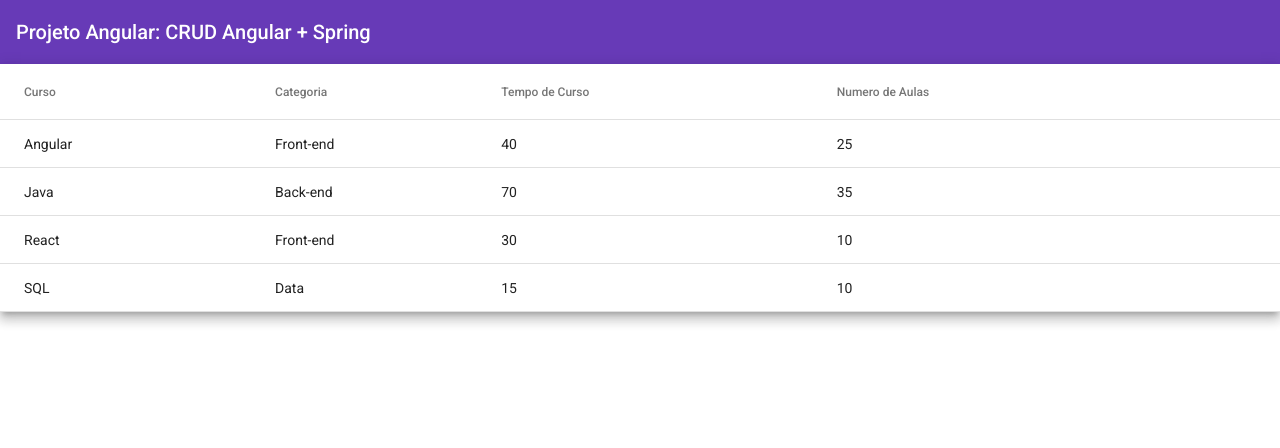
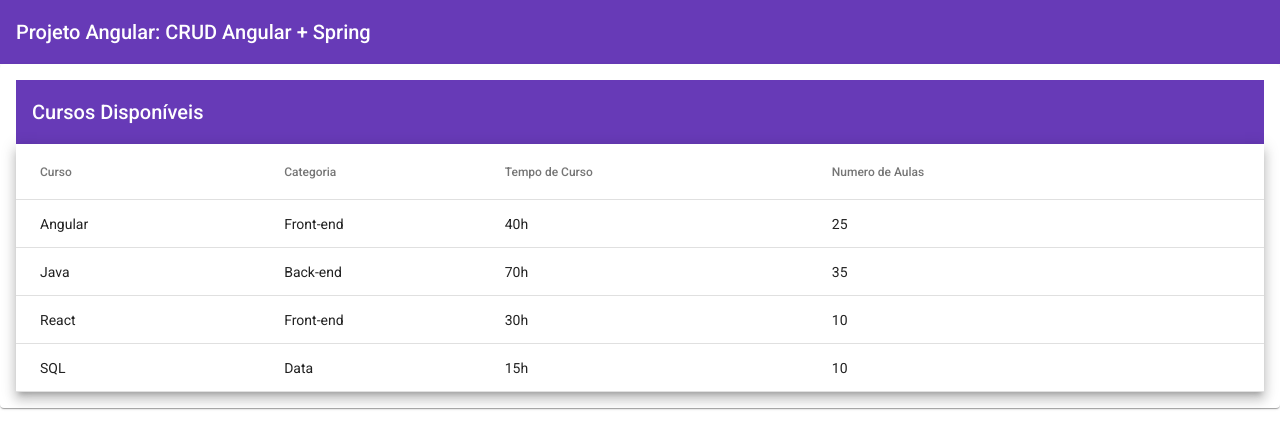
Before and after one commit to PedroOrnelasPego/projeto-angular, an Angular app: page /courses in a window 1280 px wide. Shown: the top 448 px of the page. Built offline with nearby package versions, Linux system fonts and the light colour scheme.

Commit message:
adiciona módulo compartilhado  e um card na tabela

```diff
--- a/src/app/courses/courses/courses.component.css
+++ b/src/app/courses/courses/courses.component.css
@@ -1,3 +1,7 @@
 table {
   width: 100%;
 }
+mat-toolbar{
+  background-color: #673AB7;
+  color: white;
+}
--- a/src/app/courses/courses/courses.component.html
+++ b/src/app/courses/courses/courses.component.html
@@ -1,5 +1,8 @@
+<mat-card>
+
+  <mat-toolbar>Cursos Disponíveis</mat-toolbar>
+
   <table mat-table [dataSource]="courses" class="mat-elevation-z8">
-
     <!-- Name Column -->
     <ng-container matColumnDef="name">
       <!--Usar o mesmo que foi declarado na interface-->
@@ -16,7 +19,7 @@
     <!-- Time Column -->
     <ng-container matColumnDef="time">
       <th mat-header-cell *matHeaderCellDef>Tempo de Curso</th>
-    <td mat-cell *matCellDef="let course">{{ course.time }}</td>
+      <td mat-cell *matCellDef="let course">{{ course.time }}h</td>
     </ng-container>
 
     <!-- Number Column -->
@@ -28,3 +31,4 @@
     <tr mat-header-row *matHeaderRowDef="displayedColumns"></tr>
     <tr mat-row *matRowDef="let row; columns: displayedColumns"></tr>
   </table>
+</mat-card>
```
Also changed, not shown: src/app/courses/courses.module.ts (+3 -5 lines), src/app/shared/angular-material/angular-material.module.ts (added, +13 -0 lines). Lines whose indentation alone changed are shown as unchanged.
